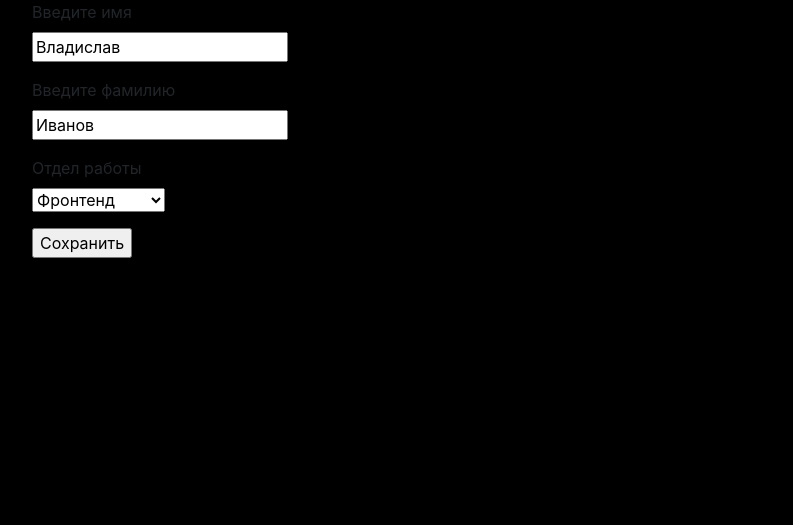
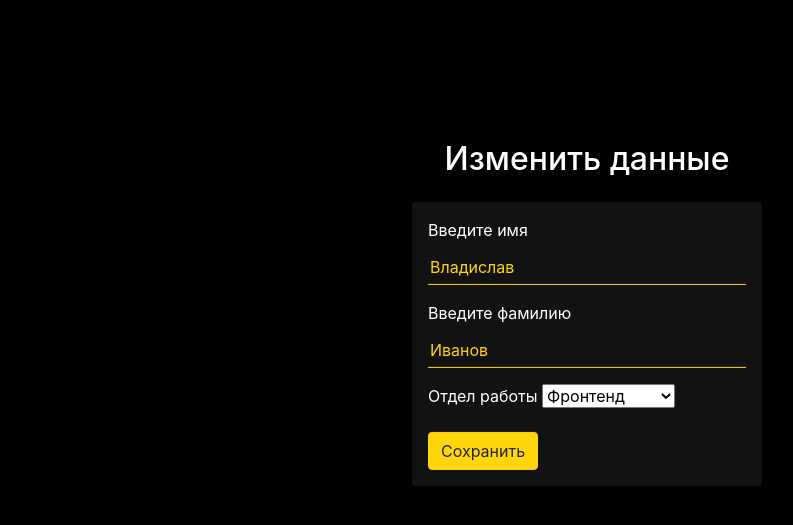
Before and after one commit to Ivanov-Vladislav/DataBase, a Django app: page /edit_data/ in a window 1280 px wide. Shown: the part 90-615 px from the top of the page, without its empty margins (53-846 px from the left). Run offline with Django 3.2, Linux system fonts and the light colour scheme; a user stored in the database is signed in; data comes from the database, SQL or seed files in the repository; both versions use the stored data as it was after the commit.

Commit message:
Style changed

```diff
--- a/main/templates/main/edit_data.html
+++ b/main/templates/main/edit_data.html
@@ -6,29 +6,33 @@
 
 
 {% block content %}
-<div class="container">
-    <form method="POST">
+<div class="main-section">
+  <h2 class="text-white text-center my-4">Изменить данные</h2>
+  <div class="form-block">
+    <form method="POST" class="form">
     {% csrf_token %}
-        <p>
-            <label>Введите имя</label><br>
-            <input type="text" name="first_name" value="{{human.first_name}}" />
+    <p class="mb-3">
+      <label>Введите имя</label>
+      <input type="text" name="first_name" value="{{human.first_name}}"/>
     </p>
 
-        <p>
-            <label>Введите фамилию</label><br>
-            <input type="text" name="second_name" value="{{human.second_name}}" />
+    <p class="mb-3">
+      <label>Введите фамилию</label>
+      <input type="text" name="second_name" value="{{human.second_name}}"/>
     </p>
 
-        <p>
-            <label>Отдел работы</label><br>
+    <p class="mb-3">
+      <label>Отдел работы</label>
       <select name="id_branch" id="id_branch">
         {% for el in Branch %}
-                  <option value="{{ el.name }}">{{ el.name }}</option><br>
+        <option value="{{ el.name }}">{{ el.name }}</option>
+
         {% endfor %}
       </select>
     </p>
 
-        <input type="submit" value="Сохранить" >
+    <input class="btn btn-warning" type="submit" value="Сохранить">
   </form>
   </div>
+</div>
 {% endblock %}
--- a/main/templates/main/profile.html
+++ b/main/templates/main/profile.html
@@ -6,7 +6,7 @@
 
 {% block content %}
 <div class="container">
-  <h2 class="text-white text-center mt-4 mb-4">{{ title }}</h2>
+  <h2 class="text-white text-center my-4">{{ title }}</h2>
   <div class="card p-3">
     <div class="d-flex border border-warning p-5">
       <div>
```
Also changed, not shown: main/templates/main/edit_avatar.html (+8 -8 lines), db.sqlite3, media/images/orlov_oleg.jpg (added). Lines whose indentation alone changed are shown as unchanged.
